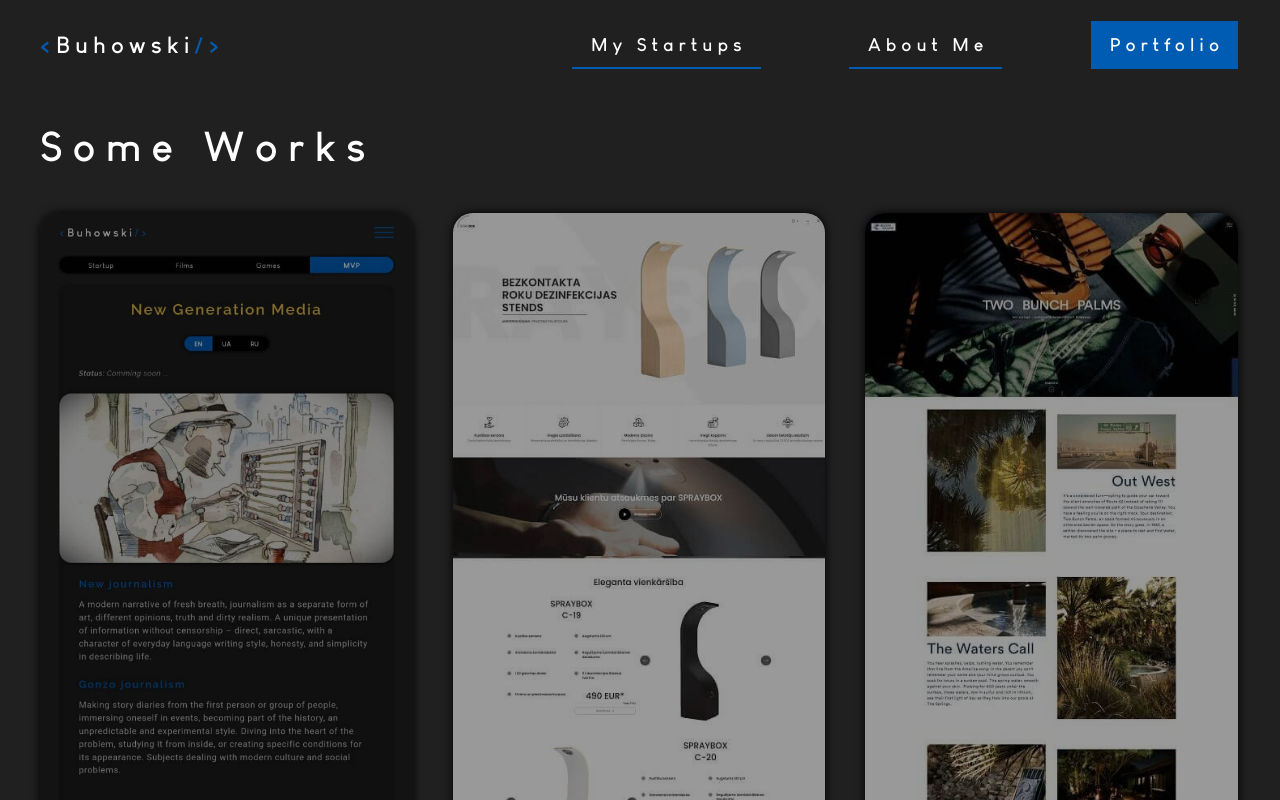
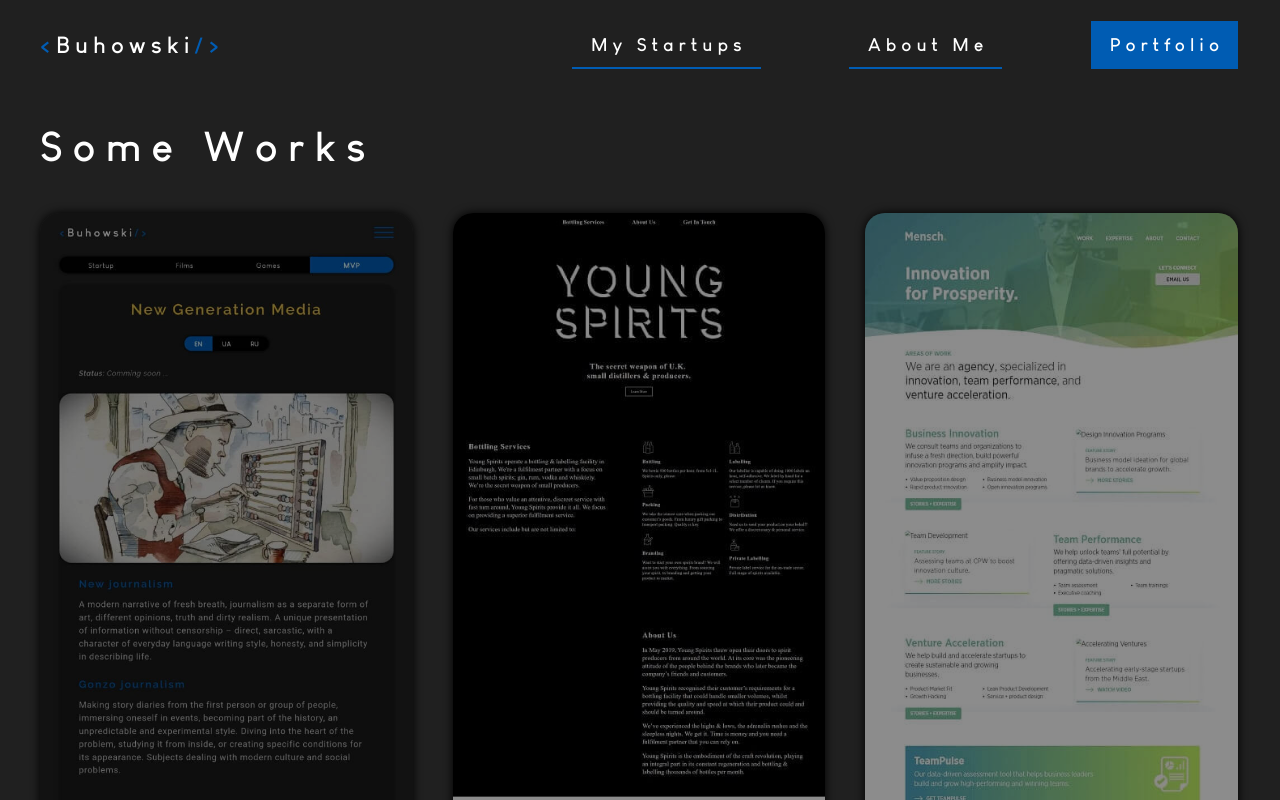
Before and after one commit to buhowski/react-typescript, a React (Create React App) app: page /projects in a window 1280 px wide. Built offline with nearby package versions, Linux system fonts and the light colour scheme.

Commit message:
add responsive-masonry grid for projects

```diff
--- a/src/pages/projects/Projects.scss
+++ b/src/pages/projects/Projects.scss
@@ -3,114 +3,72 @@
 .projects-container {
 	margin-top: 40px;
 	margin-bottom: 90px;
-	-webkit-columns: 5;
-	-moz-columns: 5;
-	columns: 5;
-	column-gap: 40px;
-
-	@include tabletBig {
-		-webkit-columns: 3;
-		-moz-columns: 3;
-		columns: 3;
-	}
-
-	@include tablet {
-		-webkit-columns: 2;
-		-moz-columns: 2;
-		columns: 2;
-		margin-top: 25px;
-	}
-
-	@include mobile {
-		-webkit-columns: auto;
-		-moz-columns: auto;
-		columns: auto;
-	}
 }
 
 .project {
+	display: flex;
 	position: relative;
-	z-index: 0;
-	margin-bottom: 40px;
 	font-size: 12px;
-	transition: 0.3s;
+	border-radius: 20px;
+	transform: translateY(0);
+	transition: transform 0.3s ease;
+
+	&::before {
+		content: '';
+		display: block;
+		position: absolute;
+		top: 1px;
+		left: 1px;
+		width: calc(100% - 2px);
+		height: calc(100% - 2px);
+		background-color: $blue-main;
+		transform: translateY(0);
+		transition: transform 0.3s ease 0.2s;
+		border-radius: 20px;
+	}
+
+	&-link {
+		position: relative;
+		background-color: $darken;
+		border-radius: 20px;
+		box-shadow: 0 0 10px rgba($color: $black, $alpha: 1);
+		transition: box-shadow 0.3s ease;
+
+		&__img {
+			filter: brightness(0.55);
+			border-radius: 20px;
+			height: 100%;
+			object-fit: contain;
+			transition: filter 0.3s ease;
+		}
+	}
 
 	&:hover {
-		z-index: 1;
+		transform: translateY(-20px);
 
-		> .project__before {
-			transform: translate(20px, 10px);
-			height: 100%;
-			width: 100%;
+		&::before {
+			transform: translate(22px, 22px);
 
 			@include mobile {
 				transform: translate(0, 15px);
 			}
 		}
 
-		.project__img {
-			filter: brightness(0.8);
-		}
-
-		> .project__bg {
-			box-shadow: 10px 10px 10px rgba($color: $black, $alpha: 0.8);
-			transform: translateY(-10px);
+		.project-link {
+			box-shadow: 10px 10px 10px rgba($color: $black, $alpha: 0.6);
 
 			@include mobile {
-				box-shadow: 0 10px 10px rgba($color: $black, $alpha: 0.8);
+				box-shadow: 0 10px 10px rgba($color: $black, $alpha: 0.6);
+			}
+
+			&__img {
+				filter: brightness(0.9);
 			}
 		}
 
 		.project-description {
 			opacity: 1;
 		}
-	}
-
-	&__before {
-		position: absolute;
-		top: 0;
-		left: 0;
-		width: calc(100% - 5px);
-		height: calc(100% - 5px);
-		background: $blue-main;
-		transition: 0.3s ease 0.2s;
-		border-radius: 20px;
-		z-index: 0;
-	}
-
-	&__bg {
-		position: relative;
-		background-color: $darken;
-		box-shadow: 0 0 10px rgba($color: $black, $alpha: 1);
-		transform: translateY(0);
-		border-radius: 20px;
-		transition: 0.3s ease;
-		z-index: 1;
-	}
-
-	&__img {
-		filter: brightness(0.6);
-		border-radius: 20px;
-		transition: 0.3s ease;
-		height: 100%;
-		object-fit: contain;
-	}
-}
-
-.project-link {
-	display: flex;
-}
-
-.project-name {
-	color: $starYellow;
-	font-family: $Raleway;
-	letter-spacing: 3px;
-	margin-bottom: 20px;
-	text-align: center;
-	font-size: 14px;
-
-	span {
-		animation: LowLine 0.4s infinite;
 	}
 }
 
@@ -122,12 +80,25 @@
 	border-radius: 20px;
 	top: 0;
 	left: 0;
-	width: calc(100% + 1px);
+	width: 100%;
 	padding: 15px;
 	opacity: 0;
-	transition: 0.3s ease;
+	transition: opacity 0.3s ease;
 
-	&__p {
+	&__name {
+		color: $starYellow;
+		font-family: $Raleway;
+		letter-spacing: 3px;
+		margin-bottom: 20px;
+		text-align: center;
+		font-size: 14px;
+
+		span {
+			animation: LowLine 0.4s infinite;
+		}
+	}
+
+	&__text {
 		display: -webkit-box;
 		-webkit-box-orient: vertical;
 		-webkit-line-clamp: 10;
@@ -136,7 +107,7 @@
 		color: $textGrey;
 	}
 
-	&__action {
+	&__actions {
 		display: flex;
 		margin-bottom: 26px;
 		font-size: 14px;
--- a/src/pages/projects/Projects.tsx
+++ b/src/pages/projects/Projects.tsx
@@ -1,4 +1,6 @@
 import projectsData from './projectsData';
+import Masonry, { ResponsiveMasonry } from 'react-responsive-masonry';
+
 import './Projects.scss';
 
 const Projects = () => {
@@ -6,31 +8,32 @@ const Projects = () => {
 		<div className='wrapper'>
 			<h1 className='base-title h1'>Some Works</h1>
 			<div className='projects-container'>
+				<ResponsiveMasonry
+					columnsCountBreakPoints={{ 320: 1, 666: 2, 1024: 3, 1281: 5 }}
+				>
+					<Masonry gutter={'40px'}>
 						{projectsData.map(({ img, url, urlCode, name, desk, skills }, i) => {
 							return (
 								<div className='project' key={i}>
-							<div className='project__before'></div>
-
-							<div className='project__bg'>
 									<a
 										className='project-link'
 										href={url}
 										target='_blank'
 										rel='noopener noreferrer'
 									>
-									<img className='project__img' src={img} alt={desk} />
+										<img className='project-link__img' src={img} alt={desk} />
 									</a>
 
 									{skills || desk ? (
 										<div className='project-description'>
-										<p className='project-name'>
+											<p className='project-description__name'>
 												{name}
 												<span>_</span>
 											</p>
 
-										<p className='project-description__p'>{desk}</p>
+											<p className='project-description__text'>{desk}</p>
 
-										<div className='project-description__action'>
+											<div className='project-description__actions'>
 												{url && (
 													<a
 														href={url}
@@ -64,9 +67,10 @@ const Projects = () => {
 										</div>
 									) : null}
 								</div>
-						</div>
 							);
 						})}
+					</Masonry>
+				</ResponsiveMasonry>
 			</div>
 		</div>
 	);
```
Also changed, not shown: package.json (+6 -6 lines), 1 other file (tests, documents, lock files or other folders). Lines whose indentation alone changed are shown as unchanged.
